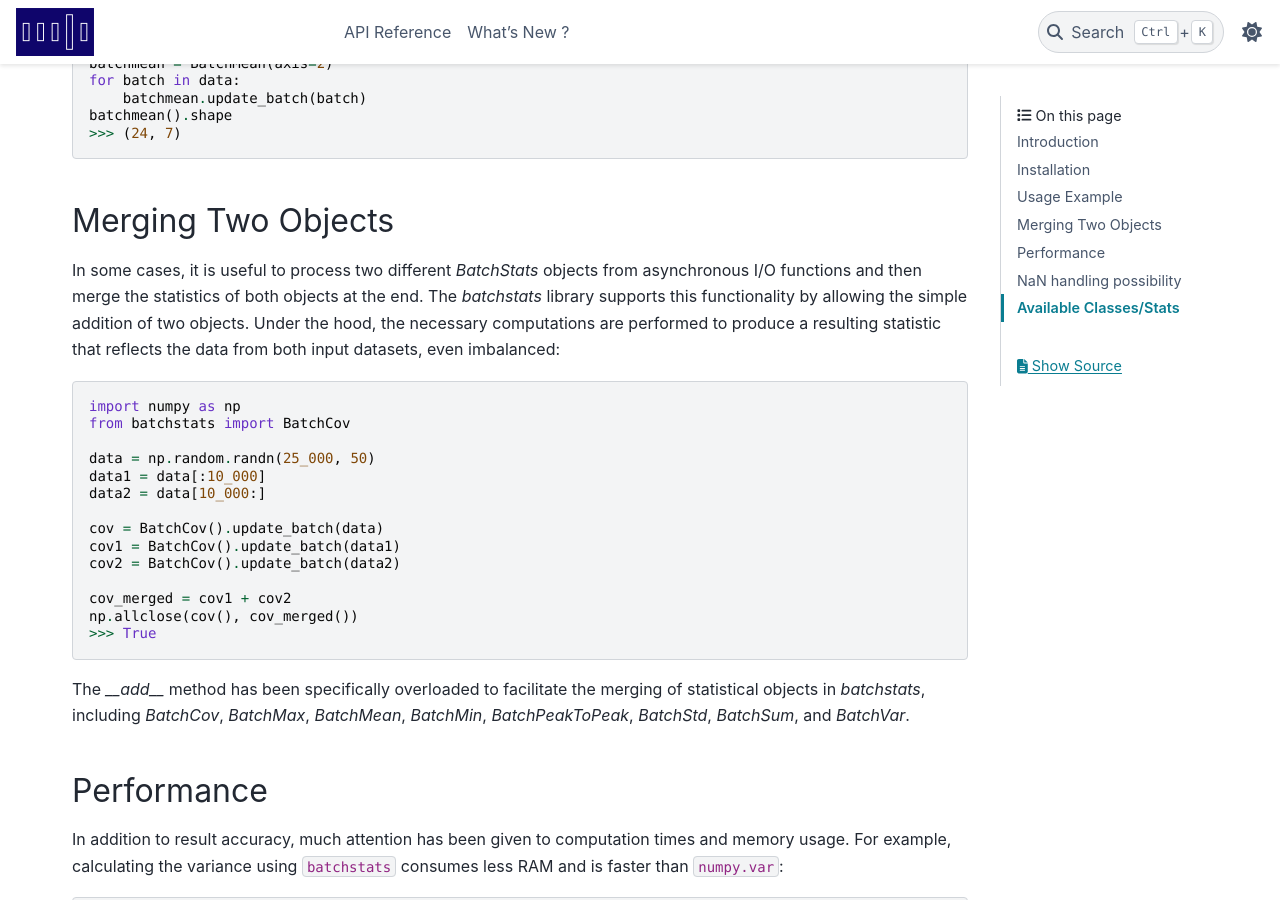
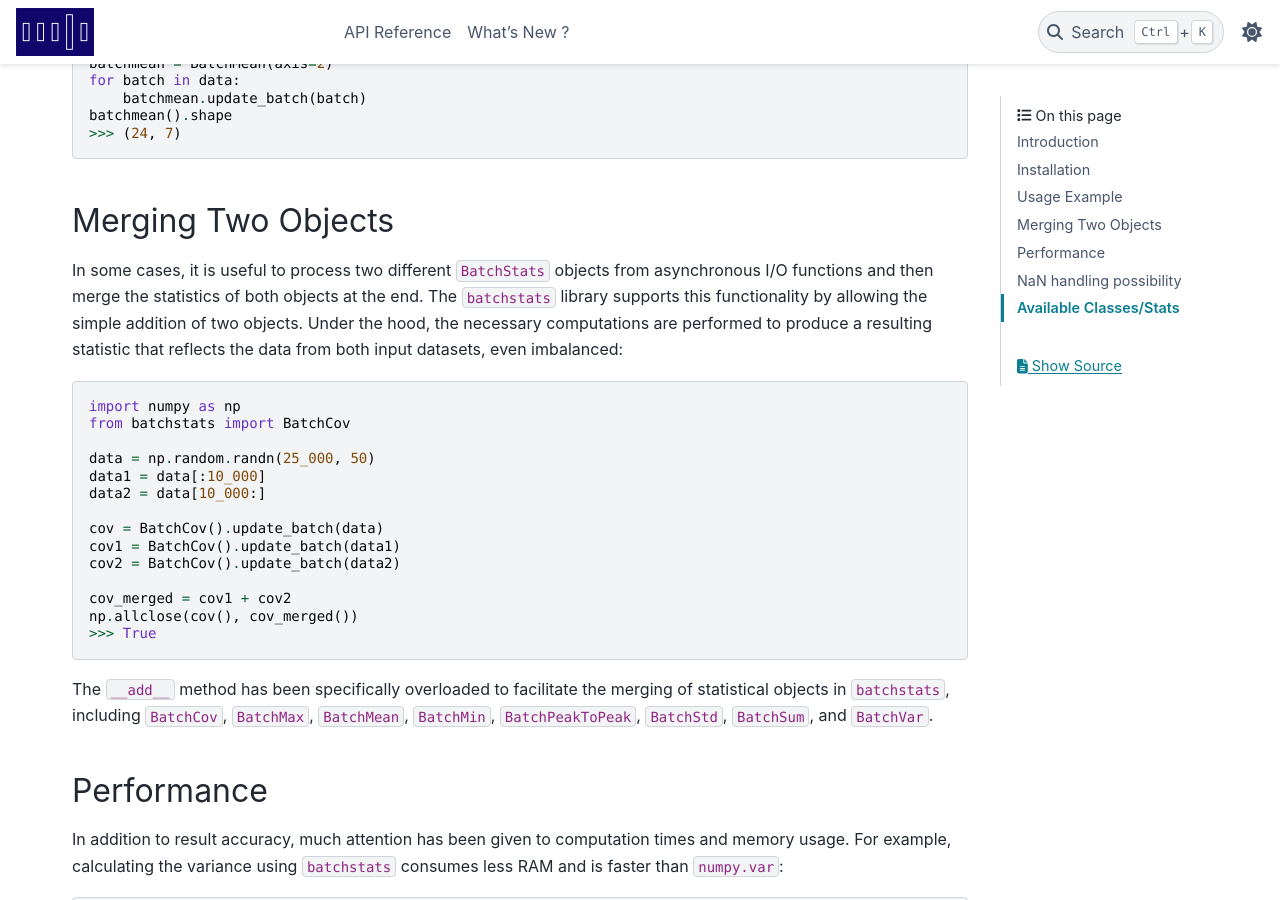
Before and after one commit to CyrilJl/BatchStats, a Sphinx documentation site: the page built from docs/source/index.rst, in a window 1280 px wide and 900 px high, scrolled down 1638 px. Built offline with Sphinx 7.4.7 and the PyData theme 0.15.4, drawn with Linux system fonts in a browser that asks for light colours.

Commit message:
some ` forgotten

```diff
--- a/docs/source/index.rst
+++ b/docs/source/index.rst
@@ -95,7 +95,7 @@ However, similar to the associated functions in ``numpy``, users can specify the
 Merging Two Objects
 -------------------
 
-In some cases, it is useful to process two different `BatchStats` objects from asynchronous I/O functions and then merge the statistics of both objects at the end. The `batchstats` library supports this functionality by allowing the simple addition of two objects. Under the hood, the necessary computations are performed to produce a resulting statistic that reflects the data from both input datasets, even imbalanced:
+In some cases, it is useful to process two different ``BatchStats`` objects from asynchronous I/O functions and then merge the statistics of both objects at the end. The ``batchstats`` library supports this functionality by allowing the simple addition of two objects. Under the hood, the necessary computations are performed to produce a resulting statistic that reflects the data from both input datasets, even imbalanced:
 
 .. code-block:: python
 
@@ -114,7 +114,7 @@ In some cases, it is useful to process two different `BatchStats` objects from a
     np.allclose(cov(), cov_merged())
     >>> True
 
-The `__add__` method has been specifically overloaded to facilitate the merging of statistical objects in `batchstats`, including `BatchCov`, `BatchMax`, `BatchMean`, `BatchMin`, `BatchPeakToPeak`, `BatchStd`, `BatchSum`, and `BatchVar`.
+The ``__add__`` method has been specifically overloaded to facilitate the merging of statistical objects in ``batchstats``, including ``BatchCov``, ``BatchMax``, ``BatchMean``, ``BatchMin``, ``BatchPeakToPeak``, ``BatchStd``, ``BatchSum``, and ``BatchVar``.
 
 Performance
 -----------
```
